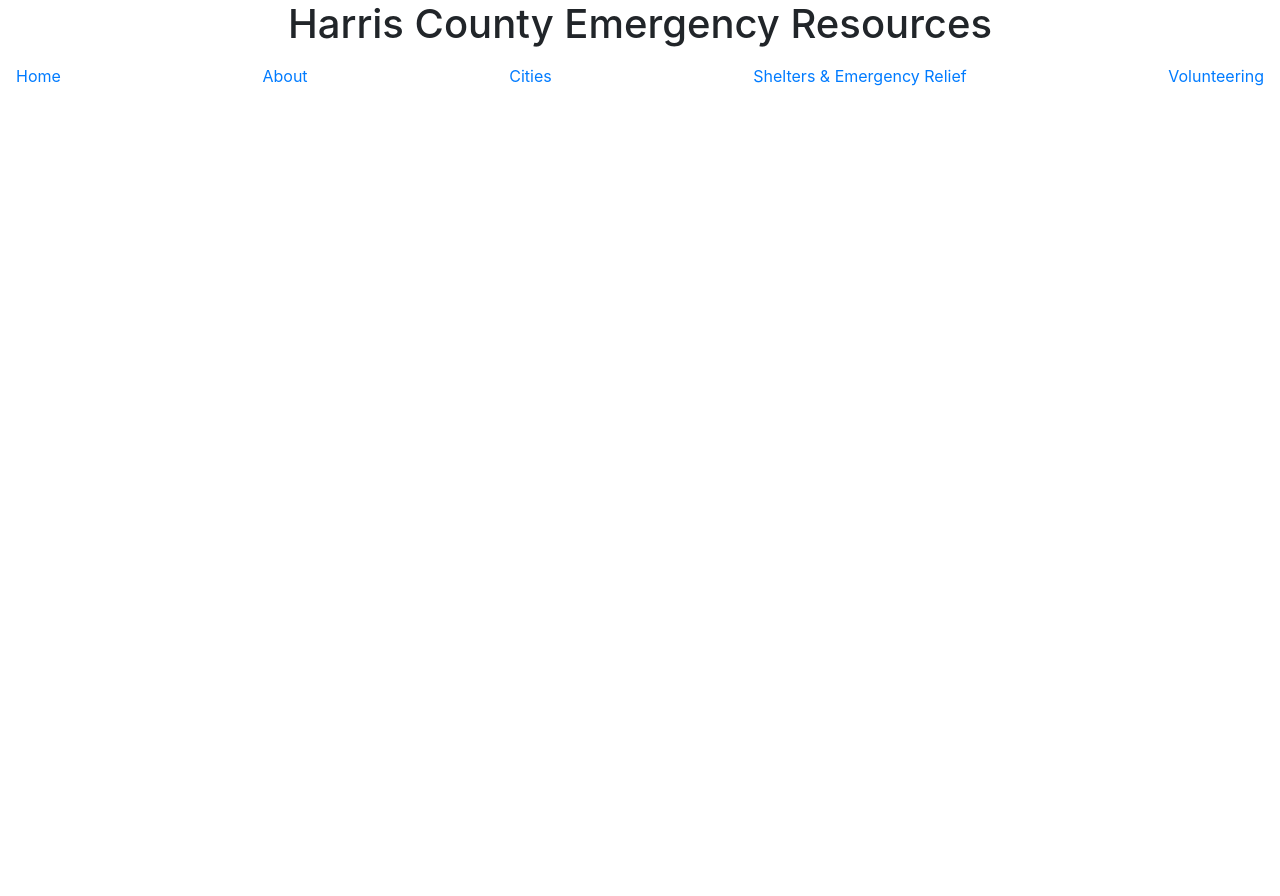
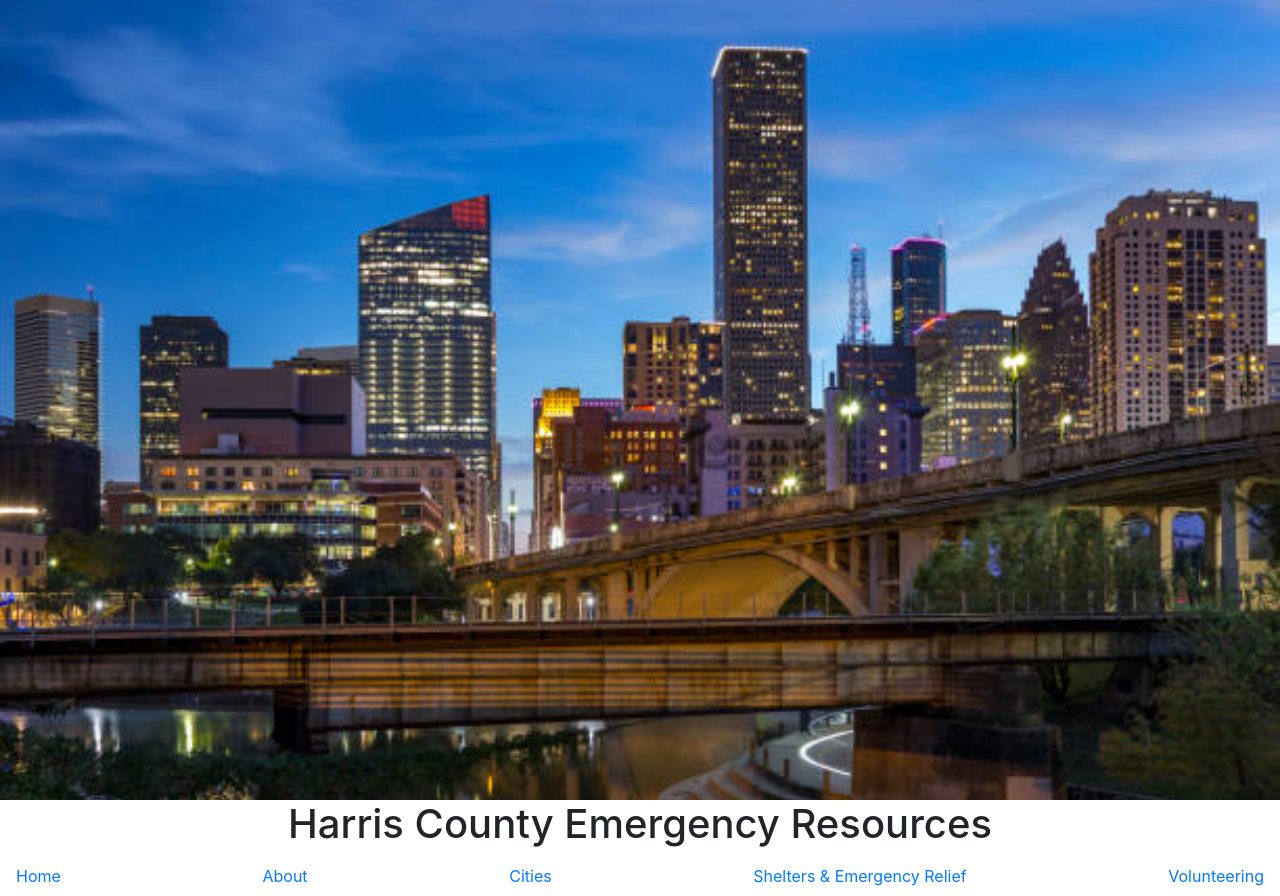
Before and after one commit to shreyanak/stormshelters, a Flask app: page / in a window 1280 px wide. Before the commit the page ends 86 px from the top, so only its background shows below. Run offline with Flask 3, Linux system fonts and the light colour scheme.

Commit message:
images working

```diff
--- a/home.py
+++ b/home.py
@@ -21,5 +21,7 @@ def katy():
 @app.route('/cypress')
 def cypress():
     return render_template('cypress.html')
+
+
 if __name__ == '__main__':
     app.run()
--- a/style.css
+++ b/style.css
@@ -11,6 +11,20 @@
 .navbar a {
     float: left
 }
+
 .my-left {
     padding-left: 20px;
 }
+
+.bg {
+    /* The image used */
+    background-image: url("splash_page.jpeg");
+
+    /* Full height */
+    height: 100%;
+
+    /* Center and scale the image nicely */
+    background-position: center;
+    background-repeat: no-repeat;
+    background-size: cover;
+    }
--- a/templates/city-model.html
+++ b/templates/city-model.html
@@ -19,7 +19,7 @@
     <div class="row">
 
       <div class="col-sm-4 card">
-        <img class="card-img-top" src="./img/houston.jpg" alt="Houston">
+        <img class="card-img-top" src="./static/houston.jpg" alt="Houston">
         <div class="card-body">
         <h4 class="card-title">Houston</h4>
         <ul class="list-group list-group-flush">
@@ -34,7 +34,7 @@
       </div>
 
       <div class="col-sm-4 card">
-        <img class="card-img-top" src="/img/katy.jpg" alt="Katy">
+        <img class="card-img-top" src="/static/katy.jpg" alt="Katy">
         <div class="card-body">
         <h4 class="card-title">Katy</h4>
         <ul class="list-group list-group-flush">
@@ -49,7 +49,7 @@
       </div>
 
       <div class="col-sm-4 card">
-        <img class="card-img-top" src="/img/cypress.jpg" alt="Cypress">
+        <img class="card-img-top" src="/static/cypress.jpg" alt="Cypress">
         <div class="card-body">
         <h4 class="card-title">Cypress</h4>
         <ul class="list-group list-group-flush">
--- a/templates/home_page.html
+++ b/templates/home_page.html
@@ -6,20 +6,49 @@
     <meta name="viewport" content="width=device-width, initial-scale=1, shrink-to-fit=no">
 
     <!-- Bootstrap CSS -->
-    <link rel="stylesheet" href="/style.css">
+    <!-- <link rel="stylesheet" href='/style.css'> -->
     <link rel="stylesheet" href="https://cdn.jsdelivr.net/npm/bootstrap@4.3.1/dist/css/bootstrap.min.css" integrity="sha384-ggOyR0iXCbMQv3Xipma34MD+dH/1fQ784/j6cY/iJTQUOhcWr7x9JvoRxT2MZw1T" crossorigin="anonymous">
 
     <title>Harris County Emergency Resources</title>
+
+    <meta name="viewport" content="width=device-width, initial-scale=1">
+    <style>
+    body, html {
+        height: 100%;
+        margin: 0;
+    }
+
+    .bg {
+        /* The image used */
+        background-image: url("/static/houston.jpg");
+
+        /* Full height */
+        height: 100%;
+
+        /* Center and scale the image nicely */
+        background-position: center;
+        background-repeat: no-repeat;
+        background-size: cover;
+    }
+    </style>
+
   </head>
   <body>
+    <div class="bg"></div>
     <h1 class="text-center">Harris County Emergency Resources</h1>
+
+    <div class="navbar">
+        <a class=active href="#">Home</a>
+        <a href="#">About</a>
+        <a href="{{url_for('cities')}}">Cities</a>
+        <a href="#emergency">Shelters & Emergency Relief</a>
+        <a href="#volunteer">Volunteering</a>
+
+
+
   </body>
 
-  <div class="navbar">
-    <a class=active href="#">Home</a>
-    <a href="#">About</a>
-    <a href="{{url_for('cities')}}">Cities</a>
-    <a href="#emergency">Shelters & Emergency Relief</a>
-    <a href="#volunteer">Volunteering</a>
+
+
 
 </html>
```
Also changed, not shown: .gitlab-ci.yaml (added), static/cypress.jpg (renamed from templates/img/cypress.jpg), static/houston.jpg (renamed from templates/img/houston.jpg), static/katy.jpg (renamed from templates/img/katy.jpg), static/splash_page.jpeg (added), templates/instance-template.html (renamed from instance-template.html), 1 other file.
